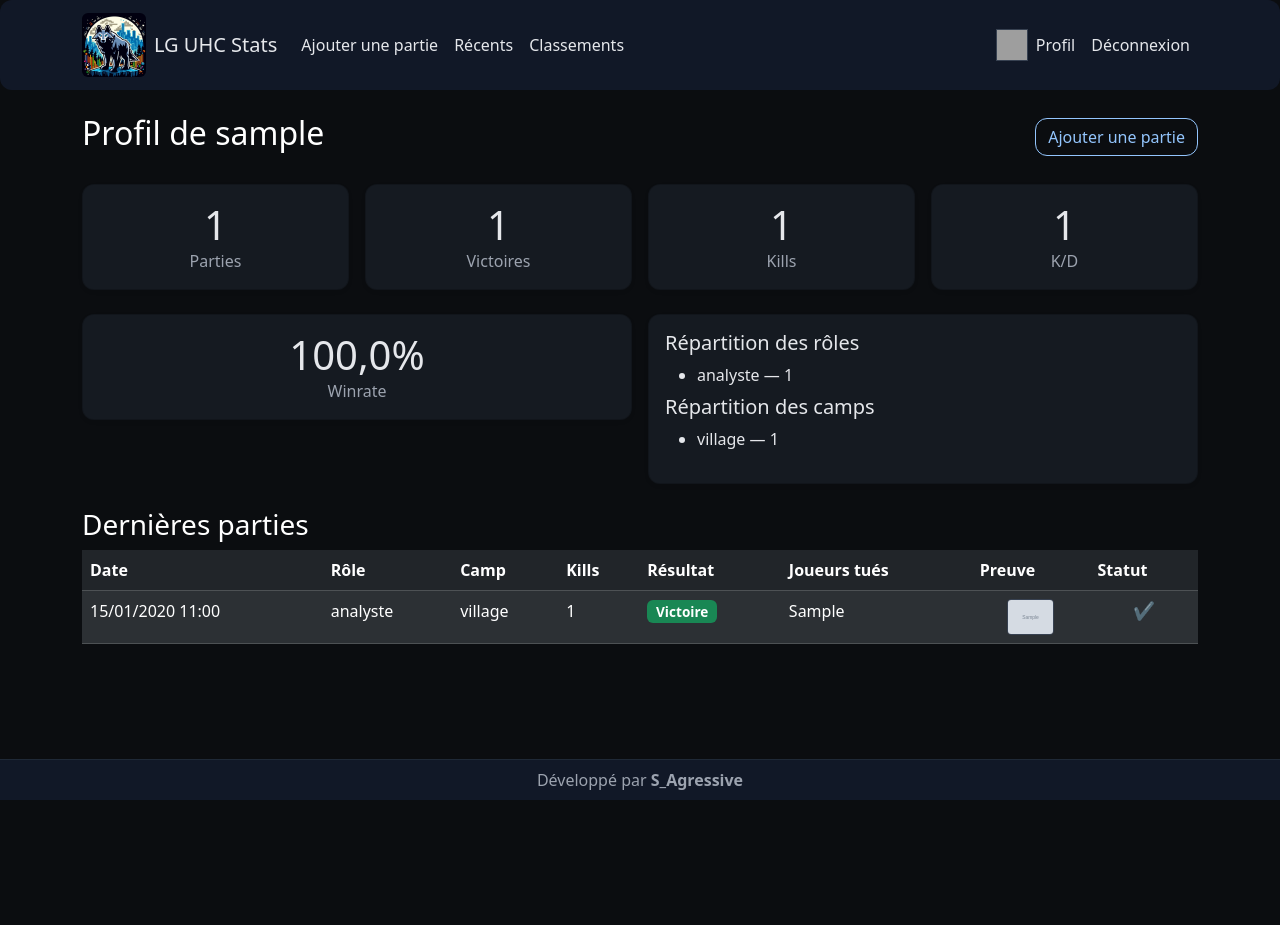
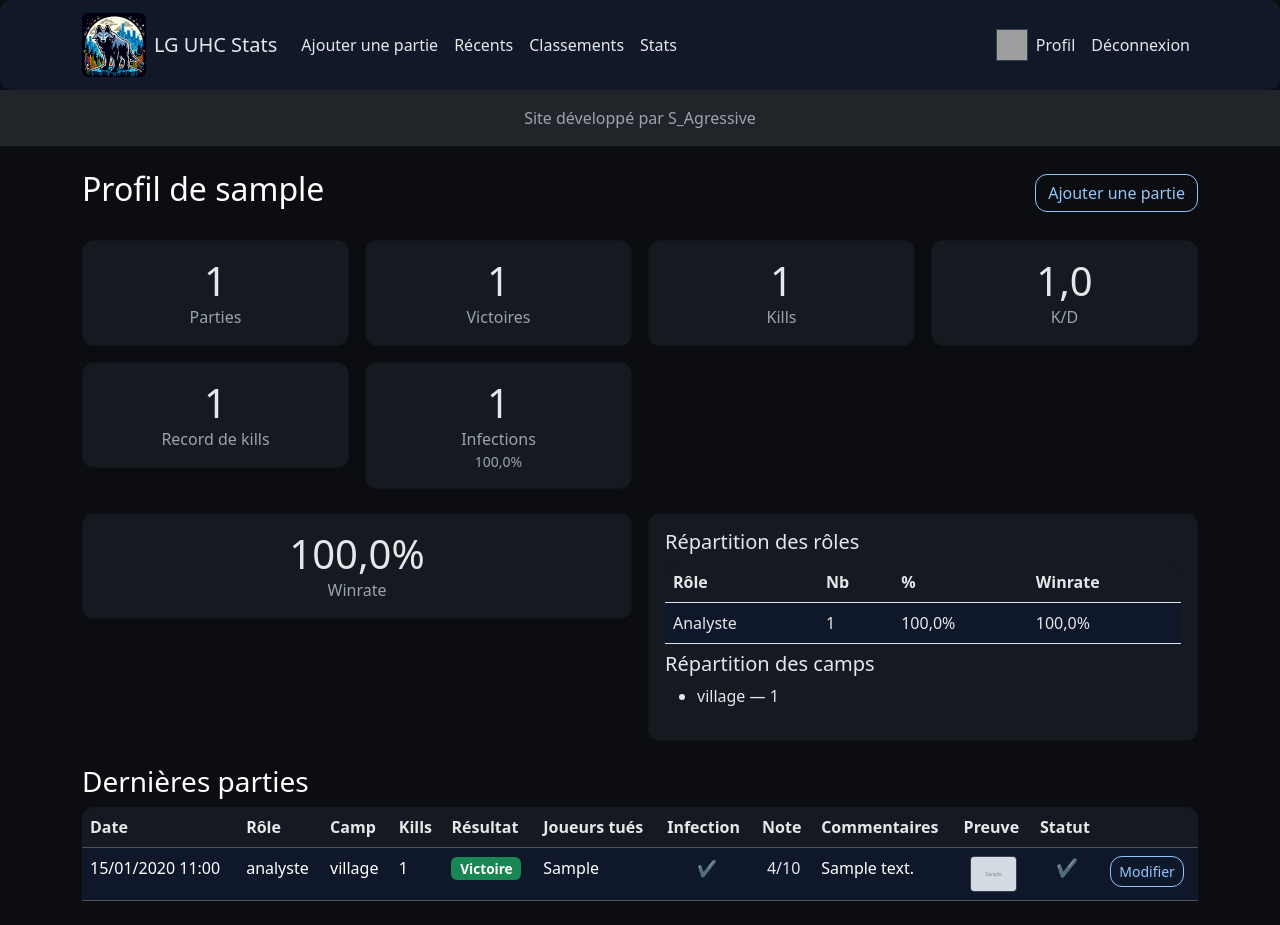
Before and after one commit to rlamat/lg_stats, a Django app: a page that uses lguhc_stats/templates/base.html in a window 1280 px wide. Before the commit the page ends 800 px from the top, so only its background shows below. Run offline with Django 4.2, Linux system fonts and the light colour scheme; a user stored in the database is signed in; tables that the repository leaves empty hold one stand-in row (values such as "Sample post"); grey boxes marked "Sample" are stand-in pictures; grey boxes are pictures that could not be loaded.

Commit message:
ajout fonctionnalité + patchs

```diff
--- a/lguhc_stats/core/views.py
+++ b/lguhc_stats/core/views.py
@@ -4,7 +4,8 @@ from django.contrib.auth.models import User
 from django.contrib import messages
 from .forms import SignUpForm
 from games.models import GameEntry
-from django.db.models import Sum, Count
+from django.db.models import Sum, Count, Max
+from games.models import GameEntry, Role, Camp
 
 def home(request):
     # Simple dashboard / landing with some aggregate stats
@@ -34,29 +35,64 @@ def signup(request):
 
 @login_required
 def profile(request, username):
-    user = get_object_or_404(User, username=username)
-    entries = GameEntry.objects.filter(user=user).order_by("-played_at")
+    profile_user = get_object_or_404(User, username=username)
+    # Les parties du joueur, plus récentes en premier
+    entries = GameEntry.objects.filter(user=profile_user).order_by('-played_at')
+
+    # Cartes récap
     games = entries.count()
     wins = entries.filter(won=True).count()
-    deaths = games - wins  # hypothèse: mort = partie non gagnée
-    kills = entries.aggregate(s=Sum("kills"))["s"] or 0
+    kills = entries.aggregate(s=Sum('kills'))['s'] or 0
+    losses = max(0, games - wins)
+    kd = round(kills / (losses or 1), 2)
+    winrate = round((wins / games * 100.0), 2) if games else 0.0
 
-    kd = kills / deaths if deaths > 0 else kills  # eviter division par zéro
-    winrate = (wins / games)*100 if games > 0 else 0
+    # Comptages simples (comme tu les utilisais déjà)
+    role_counts = entries.values('role').annotate(c=Count('id')).order_by('-c')
+    camp_counts = entries.values('camp').annotate(c=Count('id')).order_by('-c')
 
-    # Rôle et camp (team) distributions
-    role_counts = entries.values("role").annotate(c=Count("id")).order_by("-c")
-    camp_counts = entries.values("camp").annotate(c=Count("id")).order_by("-c")
+    # ➜ Record de kills
+    record_kills = entries.aggregate(m=Max('kills'))['m'] or 0
+
+    # ➜ Détail des rôles : nb, % apparition, % winrate
+    role_wins = entries.filter(won=True).values('role').annotate(w=Count('id'))
+    win_map = {r['role']: r['w'] for r in role_wins}
+
+    role_details = []
+    for rc in role_counts:
+        role_key = rc['role']
+        c = rc['c']
+        w = win_map.get(role_key, 0)
+        freq = round((c / games * 100.0), 2) if games else 0.0
+        wr = round((w / c * 100.0), 2) if c else 0.0
+        # Affiche le libellé humain si défini dans TextChoices
+        role_label = dict(Role.choices).get(role_key, role_key)
+        role_details.append({
+            'role': role_label,
+            'count': c,
+            'freq': freq,
+            'winrate': wr,
+        })
+
+    # Stats infection
+    infected_count = entries.filter(infected=True).count()
+    infected_rate = round((infected_count / games * 100.0), 2) if games else 0.0
 
     return render(request, "core/profile.html", {
-        "profile_user": user,
-        "entries": entries[:20],
-        "games": games,
-        "wins": wins,
-        "deaths": deaths,
-        "kills": kills,
-        "kd": round(kd, 2),
-        "winrate": round(winrate, 2),
+        "profile_user": profile_user,
+        "entries": entries,
+
+        # cartes récap
+        "games": games, "wins": wins, "kills": kills, "kd": kd, "winrate": winrate,
+
+        # anciens blocs
         "role_counts": role_counts,
         "camp_counts": camp_counts,
+
+        # ➜ nouveaux pour ton template
+        "record_kills": record_kills,
+        "role_details": role_details,
+
+        "infected_count": infected_count,
+        "infected_rate": infected_rate,
     })
--- a/lguhc_stats/games/forms.py
+++ b/lguhc_stats/games/forms.py
@@ -8,10 +8,11 @@ from django.core.exceptions import ValidationError
 class GameEntryForm(forms.ModelForm):
     class Meta:
         model = GameEntry
-        fields = ["played_at", "role", "camp", "kills", "won", "killed_players", "notes", "proof_image"]
+        fields = ["played_at", "role", "camp", "kills", "won", "killed_players", "notes", "proof_image", "infected", "rating", "winning_camp"]
         widgets = {
             "played_at": forms.DateTimeInput(attrs={"type":"datetime-local"}),
             "notes": forms.Textarea(attrs={"rows":3}),
+            'rating': forms.NumberInput(attrs={'min': 0, 'max': 10, 'step': 1}),
         }
         labels = {
             "played_at": "Date & heure",
@@ -20,7 +21,7 @@ class GameEntryForm(forms.ModelForm):
             "kills": "Nombre de kills",
             "won": "Victoire ?",
             "killed_players": "Joueurs tués (pseudos)",
-            "notes": "Notes",
+            "notes": "Commentaire",
         }
 
     def __init__(self, *args, **kwargs):
--- a/lguhc_stats/games/urls.py
+++ b/lguhc_stats/games/urls.py
@@ -2,6 +2,8 @@ from django.urls import path
 from . import views
 
 urlpatterns = [
+    path("stats/", views.global_stats, name="global_stats"),
+    path("modifier/<int:pk>/", views.edit_entry, name="edit_entry"),
     path("ajouter/", views.add_entry, name="add_entry"),
     path("recents/", views.recent, name="recent_entries"),
     path("classements/", views.leaderboards, name="leaderboards"),
--- a/lguhc_stats/static/css/site.css
+++ b/lguhc_stats/static/css/site.css
@@ -26,15 +26,70 @@ a, .nav-link, .navbar-brand { color: #e5e7eb !important; }
     border-radius: 6px;
   }
 
+/* Footer par défaut : fixe en bas */
 .footer-banner {
-  background: #111827;   /* même ton que la navbar */
-  color: #9ca3af;        /* gris clair */
+  position: fixed;
+  left: 0; right: 0; bottom: 0;
+  background: #111827;
+  color: #9ca3af;
   border-top: 1px solid #1f2937;
-  z-index: 1030;         /* au-dessus du contenu */
+  text-align: center;
+  padding: .5rem .75rem;
+  z-index: 1030;
 }
+
+/* < 768px : footer devient normal (ne bloque rien) */
+@media (max-width: 767.98px) {
+  .footer-banner { position: static; }
+}
+
 
 .status-icon {
   font-size: 1.1rem;
   line-height: 1;
   display: inline-block;
 }
+
+
+/* List-group (liens cliquables) */
+.list-group-item:hover,
+.list-group-item:focus {
+  background-color: #1f2937 !important;
+  color: #000000 !important;
+}
+
+/* --- Strong hover override to keep text readable on dark theme --- */
+.table-hover > tbody > tr:hover > * { background-color: #1f2937 !important; color: #e5e7eb !important; }
+.table.table-dark { --bs-table-hover-bg: #1f2937 !important; --bs-table-hover-color: #e5e7eb !important; }
+.table > tbody > tr:hover > td, .table > tbody > tr:hover > th { background-color: #1f2937 !important; color: #e5e7eb !important; }
+.list-group-item-action:hover, .list-group-item-action:focus { background-color:#1f2937 !important; color:#e5e7eb !important; }
+.card:hover { background-color:#111827 !important; border-color:#1f2937 !important; }
+.card:hover, .card:hover * { color:#e5e7eb !important; }
+
+
+/* === Hover lisible sur thème sombre (tables/list-group/cards) === */
+.table {
+  --bs-table-bg: transparent;
+  --bs-table-color: #e5e7eb;
+  --bs-table-striped-bg: #0f172a;
+  --bs-table-striped-color: #e5e7eb;
+  --bs-table-hover-bg: #1f2937;
+  --bs-table-hover-color: #e5e7eb;
+}
+.table-hover > tbody > tr:hover > * {
+  background-color: var(--bs-table-hover-bg) !important;
+  color: var(--bs-table-hover-color) !important;
+}
+.table > tbody > tr:hover > td,
+.table > tbody > tr:hover > th {
+  background-color: var(--bs-table-hover-bg) !important;
+  color: var(--bs-table-hover-color) !important;
+}
+.list-group-item { background-color: transparent; color: #e5e7eb; }
+.list-group-item-action:hover,
+.list-group-item-action:focus {
+  background-color: #1f2937 !important;
+  color: #e5e7eb !important;
+}
+.card:hover { background-color:#111827 !important; border-color:#1f2937 !important; }
+.card:hover, .card:hover * { color:#e5e7eb !important; }
--- a/lguhc_stats/templates/base.html
+++ b/lguhc_stats/templates/base.html
@@ -23,7 +23,8 @@
             <li class="nav-item"><a class="nav-link" href="{% url 'add_entry' %}">Ajouter une partie</a></li>
             <li class="nav-item"><a class="nav-link" href="{% url 'recent_entries' %}">Récents</a></li>
             <li class="nav-item"><a class="nav-link" href="{% url 'leaderboards' %}">Classements</a></li>
-          </ul>
+            <li class="nav-item"><a class="nav-link" href="{% url 'global_stats' %}">Stats</a></li>
+    </ul>
           <ul class="navbar-nav ms-auto">
             {% if user.is_authenticated %}
               <li class="nav-item d-flex align-items-center ms-2">
@@ -46,13 +47,13 @@
               <li class="nav-item"><a class="nav-link" href="{% url 'login' %}">Connexion</a></li>
               <li class="nav-item"><a class="btn btn-primary ms-2" href="{% url 'signup' %}">Inscription</a></li>
             {% endif %}
-          </ul>
+    </ul>
         </div>
       </div>
     </nav>
 
-    <footer class="footer-banner fixed-bottom text-center py-2">
-      Développé par <strong>S_Agressive</strong>
+    <footer class="bg-dark text-center text-muted py-3">
+      Site développé par S_Agressive
     </footer>
 
     <main class="container my-4">
--- a/lguhc_stats/templates/core/profile.html
+++ b/lguhc_stats/templates/core/profile.html
@@ -7,21 +7,60 @@
     {% endif %}
   </div>
 
+  <!-- Cartes récap -->
   <div class="row g-3 mt-2">
     <div class="col-md-3">
-      <div class="card shadow-sm"><div class="card-body text-center"><div class="h1 mb-0">{{ games }}</div><div class="text-muted">Parties</div></div></div>
+      <div class="card shadow-sm">
+        <div class="card-body text-center">
+          <div class="h1 mb-0">{{ games }}</div>
+          <div class="text-muted">Parties</div>
+        </div>
+      </div>
     </div>
     <div class="col-md-3">
-      <div class="card shadow-sm"><div class="card-body text-center"><div class="h1 mb-0">{{ wins }}</div><div class="text-muted">Victoires</div></div></div>
+      <div class="card shadow-sm">
+        <div class="card-body text-center">
+          <div class="h1 mb-0">{{ wins }}</div>
+          <div class="text-muted">Victoires</div>
+        </div>
+      </div>
     </div>
     <div class="col-md-3">
-      <div class="card shadow-sm"><div class="card-body text-center"><div class="h1 mb-0">{{ kills }}</div><div class="text-muted">Kills</div></div></div>
+      <div class="card shadow-sm">
+        <div class="card-body text-center">
+          <div class="h1 mb-0">{{ kills }}</div>
+          <div class="text-muted">Kills</div>
+        </div>
+      </div>
     </div>
     <div class="col-md-3">
-      <div class="card shadow-sm"><div class="card-body text-center"><div class="h1 mb-0">{{ kd }}</div><div class="text-muted">K/D</div></div></div>
+      <div class="card shadow-sm">
+        <div class="card-body text-center">
+          <div class="h1 mb-0">{{ kd }}</div>
+          <div class="text-muted">K/D</div>
+        </div>
+      </div>
+    </div>
+    <div class="col-md-3">
+      <div class="card shadow-sm">
+        <div class="card-body text-center">
+          <div class="h1 mb-0">{{ record_kills }}</div>
+          <div class="text-muted">Record de kills</div>
+        </div>
+      </div>
+    </div>
+    <div class="col-md-3">
+      <div class="card shadow-sm">
+        <div class="card-body text-center">
+          <div class="h1 mb-0">{{ infected_count }}</div>
+          <div class="text-muted">Infections</div>
+          <div class="small text-muted">{{ infected_rate }}%</div>
+        </div>
+      </div>
     </div>
   </div>
 
+  <!-- Winrate + répartitions -->
   <div class="row g-3 mt-2">
     <div class="col-md-6">
       <div class="card shadow-sm">
@@ -31,15 +70,36 @@
         </div>
       </div>
     </div>
+
     <div class="col-md-6">
       <div class="card shadow-sm">
         <div class="card-body">
           <h5>Répartition des rôles</h5>
-          <ul class="mb-2">
+          <table class="table table-striped table-hover mb-2">
+            <thead>
+              <tr><th>Rôle</th><th>Nb</th><th>%</th><th>Winrate</th></tr>
+            </thead>
+            <tbody>
+              {% for r in role_details %}
+                <tr>
+                  <td>{{ r.role }}</td>
+                  <td>{{ r.count }}</td>
+                  <td>{{ r.freq }}%</td>
+                  <td>{{ r.winrate }}%</td>
+                </tr>
+              {% empty %}
+                <tr><td colspan="4" class="text-muted">—</td></tr>
+              {% endfor %}
+            </tbody>
+          </table>
+
+          {% comment %} ancienne liste cachée {% endcomment %}
+          <ul class="mb-2" style="display:none">
             {% for r in role_counts %}
               <li>{{ r.role }} — {{ r.c }}</li>
             {% empty %}<li>—</li>{% endfor %}
           </ul>
+
           <h5>Répartition des camps</h5>
           <ul>
             {% for c in camp_counts %}
@@ -51,27 +111,68 @@
     </div>
   </div>
 
+  <!-- Tableau des parties -->
   <h3 class="mt-4 text-white">Dernières parties</h3>
-  <table class="table table-dark table-striped">
-    <thead><tr><th>Date</th><th>Rôle</th><th>Camp</th><th>Kills</th><th>Résultat</th><th>Joueurs tués</th><th>Preuve</th><th>Statut</th></tr></thead>
+  <table class="table table-dark table-striped table-hover">
+    <thead>
+      <tr>
+        <th>Date</th>
+        <th>Rôle</th>
+        <th>Camp</th>
+        <th>Kills</th>
+        <th>Résultat</th>
+        <th>Joueurs tués</th>
+        <th>Infection</th>
+        <th>Note</th>
+        <th>Commentaires</th>
+        <th>Preuve</th>
+        <th>Statut</th>
+        <th></th> <!-- colonne action (Modifier) -->
+      </tr>
+    </thead>
     <tbody>
       {% for e in entries %}
         <tr>
-        <td>{{ e.played_at|date:"d/m/Y H:i" }}</td>
-        <td>{{ e.role }}</td>
-        <td>{{ e.camp }}</td>
-        <td>{{ e.kills }}</td>
-        <td>{% if e.won %}<span class="badge bg-success">Victoire</span>{% else %}<span class="badge bg-danger">Défaite</span>{% endif %}</td>
-        <td>{{ e.killed_players }}</td>
+          <td class="text-white">{{ e.played_at|date:"d/m/Y H:i" }}</td>
+          <td class="text-white">{{ e.role }}</td>
+          <td class="text-white">{{ e.camp }}</td>
+          <td class="text-white">{{ e.kills }}</td>
+          <td>
+            {% if e.won %}
+              <span class="badge bg-success">Victoire</span>
+            {% else %}
+              <span class="badge bg-danger">Défaite</span>
+            {% endif %}
+          </td>
+          <td class="text-white">{{ e.killed_players }}</td>
+
+          <!-- Infection (✓/✗) -->
+          <td class="text-center">
+            {% if e.infected %}✔️{% else %}✖️{% endif %}
+          </td>
+
+          <!-- Note (/10) -->
+          <td class="text-center">
+            {% if e.rating is not None %}{{ e.rating }}/10{% else %}—{% endif %}
+          </td>
+
+          <!-- Commentaires (notes libres) -->
+          <td style="max-width:240px" class="text-truncate text-white" title="{{ e.notes|default_if_none:'' }}">
+            {{ e.notes|default:"—" }}
+          </td>
+
+          <!-- Preuve (image cliquable) -->
           <td class="text-center">
             {% if e.proof_image %}
-            <a href="{{ e.proof_image.url }}" target="_blank" title="Voir la preuve">
+              <a href="{{ e.proof_image.url }}" target="_blank" rel="noopener" title="Voir la preuve">
                 <img src="{{ e.proof_image.url }}" alt="Preuve" style="height:36px;border:1px solid #374151;border-radius:4px"/>
               </a>
             {% else %}
               <span class="text-muted">—</span>
             {% endif %}
           </td>
+
+          <!-- Statut -->
           <td class="text-center">
             {% if e.verification_status == "approved" %}
               <span class="status-icon text-success" title="Approuvée">✔️</span>
@@ -81,9 +182,19 @@
               <span class="status-icon text-warning" title="En attente">⏳</span>
             {% endif %}
           </td>
+
+          <!-- Action (Modifier) -->
+          {% if user == profile_user %}
+            <td><a class="btn btn-sm btn-outline-primary" href="{% url 'edit_entry' e.pk %}">Modifier</a></td>
+          {% else %}
+            <td></td>
+          {% endif %}
         </tr>
       {% empty %}
-      <tr><td colspan="6" class="text-muted">Aucune partie enregistrée.</td></tr>
+        <tr>
+          <!-- 12 colonnes y compris l'action -->
+          <td colspan="12" class="text-muted">Aucune partie enregistrée.</td>
+        </tr>
       {% endfor %}
     </tbody>
   </table>
--- a/lguhc_stats/templates/games/recent.html
+++ b/lguhc_stats/templates/games/recent.html
@@ -3,7 +3,7 @@
   <h2 class="text-white">Parties récentes</h2>
   <div class="list-group mt-3 text-white">
   {% for e in entries %}
-    <div class="list-group-item text-white">
+    <div class="list-group-item list-group-item-action text-white">
       <strong><a href="{% url 'profile' e.user.username %}">{{ e.user.username }}</a></strong>
       — {{ e.played_at|date:"d/m/Y H:i" }} — {{ e.role }} — Kills: {{ e.kills }}
       — {% if e.won %}<span class="text-success">Victoire</span>{% else %}<span class="text-danger">Défaite</span>{% endif %}
```
Also changed, not shown: lguhc_stats/games/models.py (+10 -1 lines), lguhc_stats/games/views.py (+84 -25 lines), lguhc_stats/templates/games/edit_entry.html (added, +10 -0 lines), lguhc_stats/templates/games/leaderboards.html (+19 -3 lines), lguhc_stats/templates/games/stats.html (added, +36 -0 lines), lguhc_stats/README.md, lguhc_stats/games/migrations/0004_gameentry_infected_gameentry_rating_and_more.py (added), 4 other files. Lines whose indentation alone changed are shown as unchanged.
